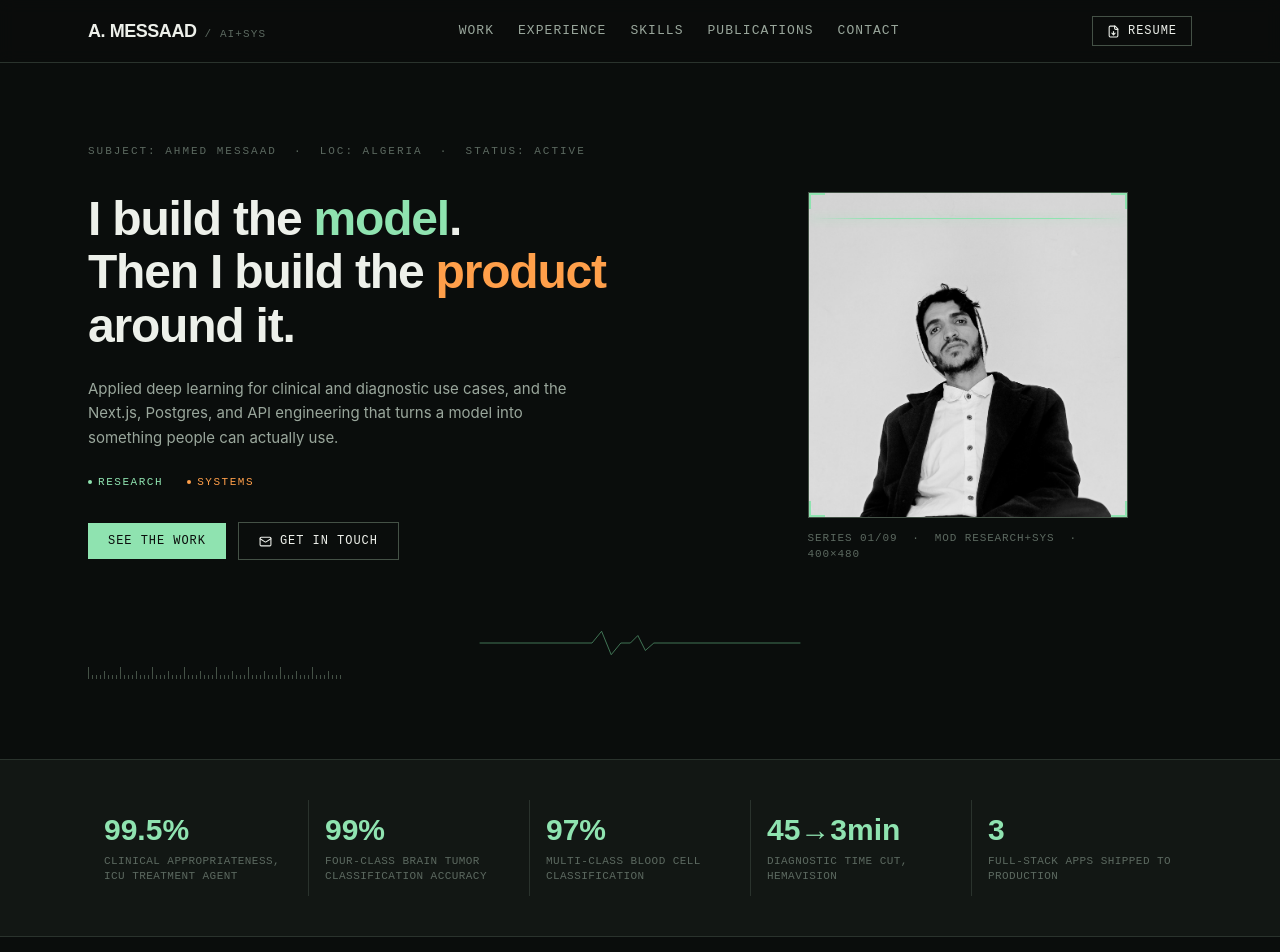
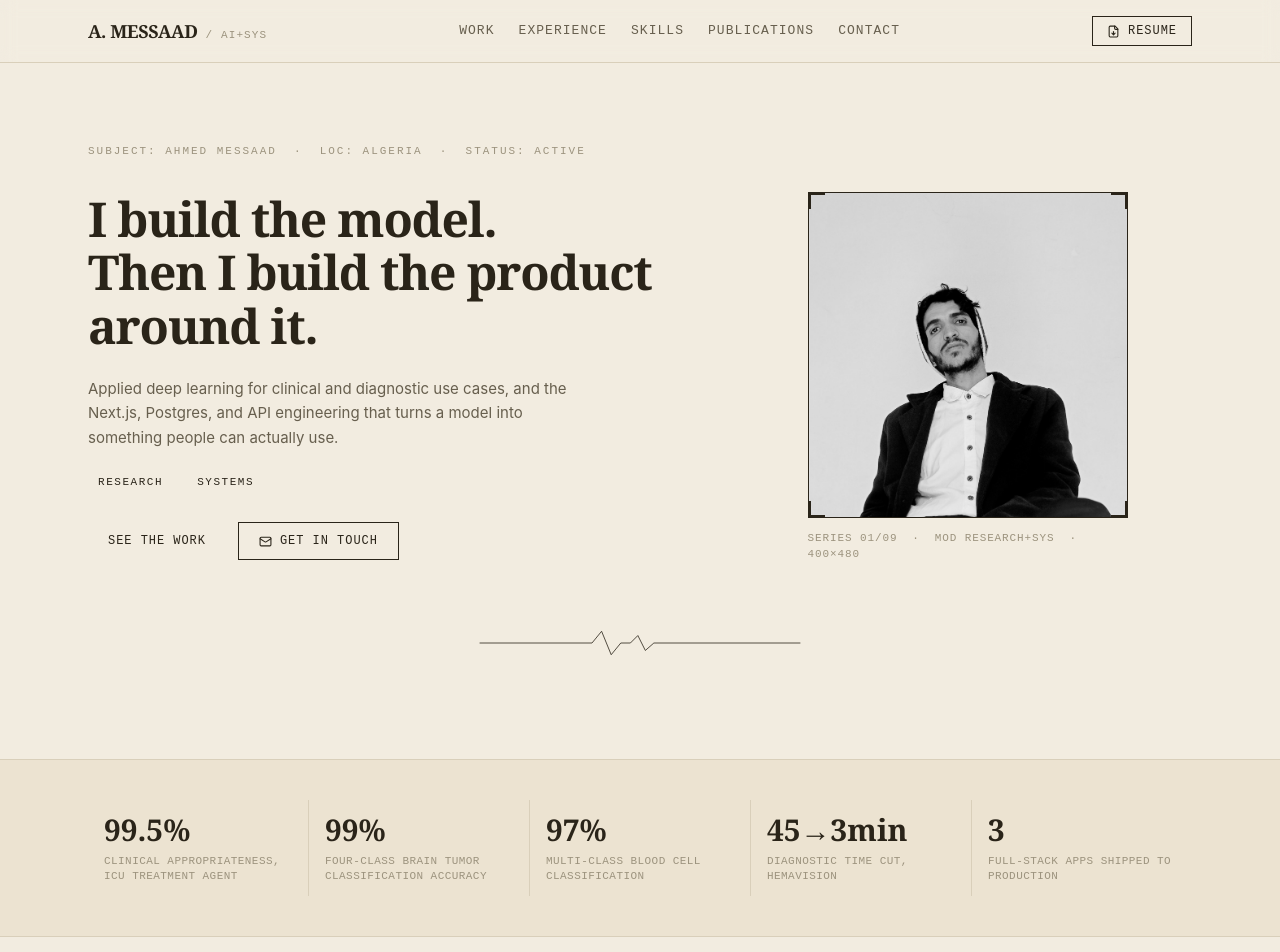
Before and after one commit to RYANX9/ahmedmessaad, a Next.js app: page / in a window 1280 px wide. Shown: the top 952 px of the page. Built offline with nearby package versions, Linux system fonts and the light colour scheme.

Commit message:
Update globals.css

```diff
--- a/app/globals.css
+++ b/app/globals.css
@@ -1,21 +1,29 @@
 @import "tailwindcss";
-@import url("https://fonts.googleapis.com/css2?family=Space+Grotesk:wght@500;600;700&family=IBM+Plex+Mono:wght@400;500;600&family=Inter:ital,wght@0,400;0,500;0,600;1,400&display=swap");
+@import url("https://fonts.googleapis.com/css2?family=Fraunces:opsz,wght@9..144,400;9..144,500;9..144,600&family=Inter:ital,wght@0,400;0,500;0,600;1,400&family=IBM+Plex+Mono:wght@400;500&display=swap");
 
 :root {
-  --bg: #0a0d0c;
-  --panel: #121714;
-  --panel-soft: #171d19;
-  --line: #2a332d;
-  --line-bright: #445146;
-  --ink: #edf0ea;
-  --ink-dim: #9aa79c;
-  --ink-faint: #5c6960;
-  --phosphor: #8fe3b0;
-  --phosphor-dim: #4f8f68;
-  --amber: #ff9f4a;
-  --amber-dim: #b8722f;
+  --paper: #f2ece0;
+  --panel: #ece3d1;
+  --panel-soft: #f7f2e6;
+  --line: #d9cfba;
+  --line-strong: #c2b59a;
 
-  --font-display: "Space Grotesk", ui-sans-serif, sans-serif;
+  --ink: #2a2419;
+  --ink-dim: #675f4e;
+  --ink-faint: #9c937e;
+
+  --sage: #7f9873;
+  --sage-deep: #46583d;
+  --sage-pale: #e2e8d6;
+
+  --clay: #bd6f3e;
+  --clay-deep: #7a4423;
+  --clay-pale: #f3ddc7;
+
+  --stitch: #34302a;
+  --shadow-soft: 0 10px 28px -16px rgba(42, 36, 25, 0.28);
+
+  --font-display: "Fraunces", Georgia, serif;
   --font-body: "Inter", ui-sans-serif, sans-serif;
   --font-mono: "IBM Plex Mono", ui-monospace, monospace;
 }
@@ -29,7 +37,7 @@ html {
 }
 
 body {
-  background: var(--bg);
+  background: var(--paper);
   color: var(--ink);
   font-family: var(--font-body);
   -webkit-font-smoothing: antialiased;
@@ -55,47 +63,41 @@ body {
 }
 
 ::selection {
-  background: var(--phosphor);
-  color: var(--bg);
+  background: var(--sage-pale);
+  color: var(--sage-deep);
 }
 
 :focus-visible {
-  outline: 2px solid var(--amber);
+  outline: 2px solid var(--clay);
   outline-offset: 3px;
 }
 
-@keyframes scan-sweep {
-  0% {
-    top: 0%;
-    opacity: 0;
+@keyframes stitch-draw {
+  from {
+    stroke-dashoffset: 1;
   }
-  8% {
-    opacity: 1;
-  }
-  92% {
-    opacity: 1;
-  }
-  100% {
-    top: 100%;
-    opacity: 0;
+  to {
+    stroke-dashoffset: 0;
   }
 }
 
-@keyframes cursor-blink {
-  0%,
-  49% {
+@keyframes stitch-ticks-in {
+  from {
+    opacity: 0;
+  }
+  to {
     opacity: 1;
-  }
-  50%,
-  100% {
-    opacity: 0;
   }
 }
 
-.animate-scan-sweep {
-  animation: scan-sweep 3.2s cubic-bezier(0.4, 0, 0.2, 1) infinite;
+.stitch-path {
+  stroke-dasharray: 1;
+  stroke-dashoffset: 1;
+  animation: stitch-draw 1.6s cubic-bezier(0.4, 0, 0.2, 1) forwards;
 }
 
-.animate-cursor-blink {
-  animation: cursor-blink 1s step-end infinite;
+.stitch-ticks {
+  opacity: 0;
+  animation: stitch-ticks-in 0.6s ease-out forwards;
+  animation-delay: 1.5s;
 }
```
